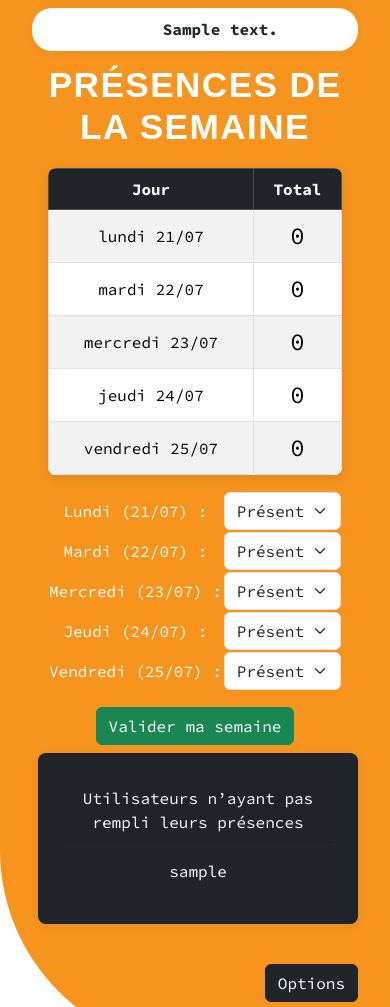
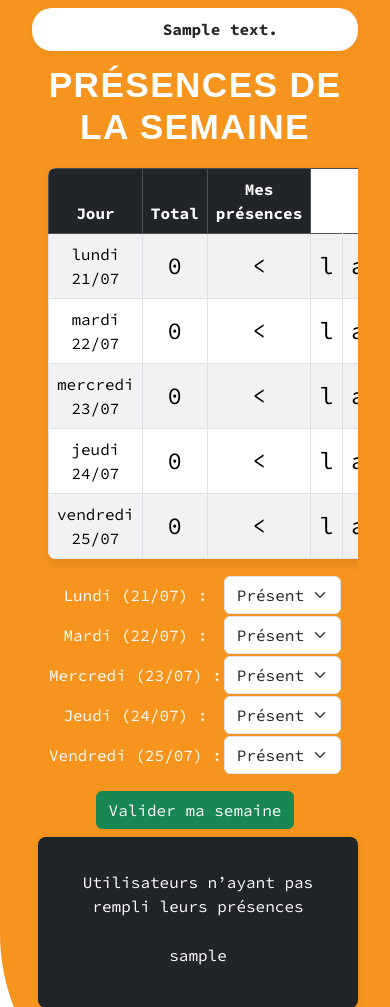
Before and after one commit to HaiseB/presencite, a Django app: page /presence/ in a window 390 px wide. Shown: the part 202-1209 px from the top of the page. Run offline with Django 5.2, Linux system fonts and the light colour scheme; a user stored in the database is signed in; tables that the repository leaves empty hold one stand-in row (values such as "Sample post"); some libraries are stand-ins or nearby versions; some web fonts are replaced.

Commit message:
feat(presence)WIP: tezst vue mobile

```diff
--- a/presence/templates/presence/voir_semaine.html
+++ b/presence/templates/presence/voir_semaine.html
@@ -52,21 +52,30 @@
           {% for ligne in tableau %}
           <th scope="col" class="ellipsis ligne-detaillee">{{ ligne.user.username }}</th>
           {% endfor %}
+          {% if not semaine_verrouillee %}
+            <th scope="col">Mes présences</th>
+          {% endif %}
         </tr>
       </thead>
       <tbody>
         {% for jour in jours %}
         <tr>
           <td>{{ jour|date:"l d/m" }}</td>
-          <td class="text-center" style="font-size: 1.5em;">{{ total_presences_par_jour|index:forloop.counter0|last }}
+          <td class="text-center" style="font-size: 1.5em;">
+            {{ total_presences_par_jour|index:forloop.counter0|last }}
           </td>
           {% for ligne in tableau %}
-          <td class="text-center ligne-detaillee" style="font-size: 1.5em;">{{ ligne.jours|index:forloop.counter0 }}
-          </td>
+            <td class="text-center ligne-detaillee" style="font-size: 1.5em;">
+              {{ ligne.jours|index:forloop.counter0 }}
+            </td>
           {% endfor %}
           {% if not semaine_verrouillee %}
-
-        {% endif %}
+            {% for field in form %}
+            <td class="text-center" style="font-size: 1.5em;">
+              {{ field.label_tag|index:forloop.counter0 }}
+            </td>
+            {% endfor %}
+          {% endif %}
         </tr>
         {% endfor %}
       </tbody>
@@ -83,7 +92,7 @@
     {% endif %}
   </div>
   {% if not semaine_verrouillee %}
-  <button type="submit" class="btn btn-success mb-2">Valider ma semaine</button>
+    <button type="submit" class="btn btn-success mb-2">Valider ma semaine</button>
   {% endif %}
 </form>
 
```
